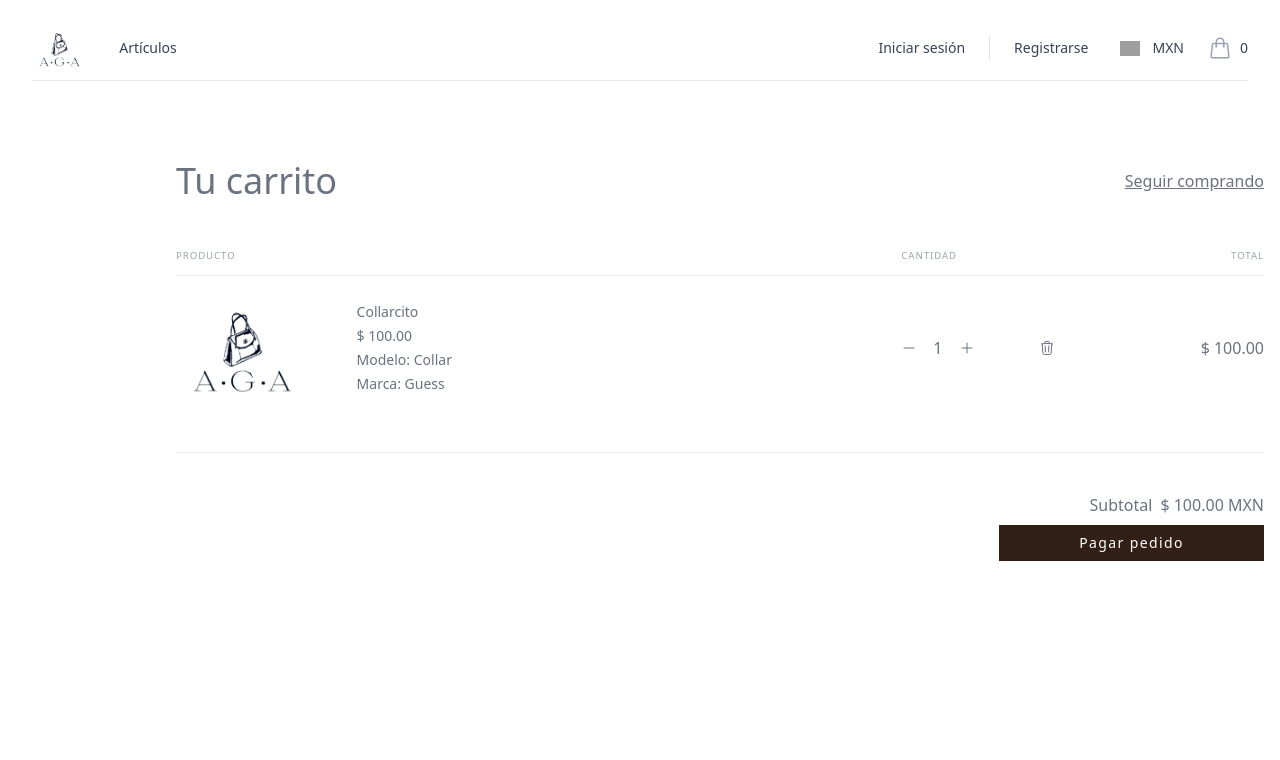
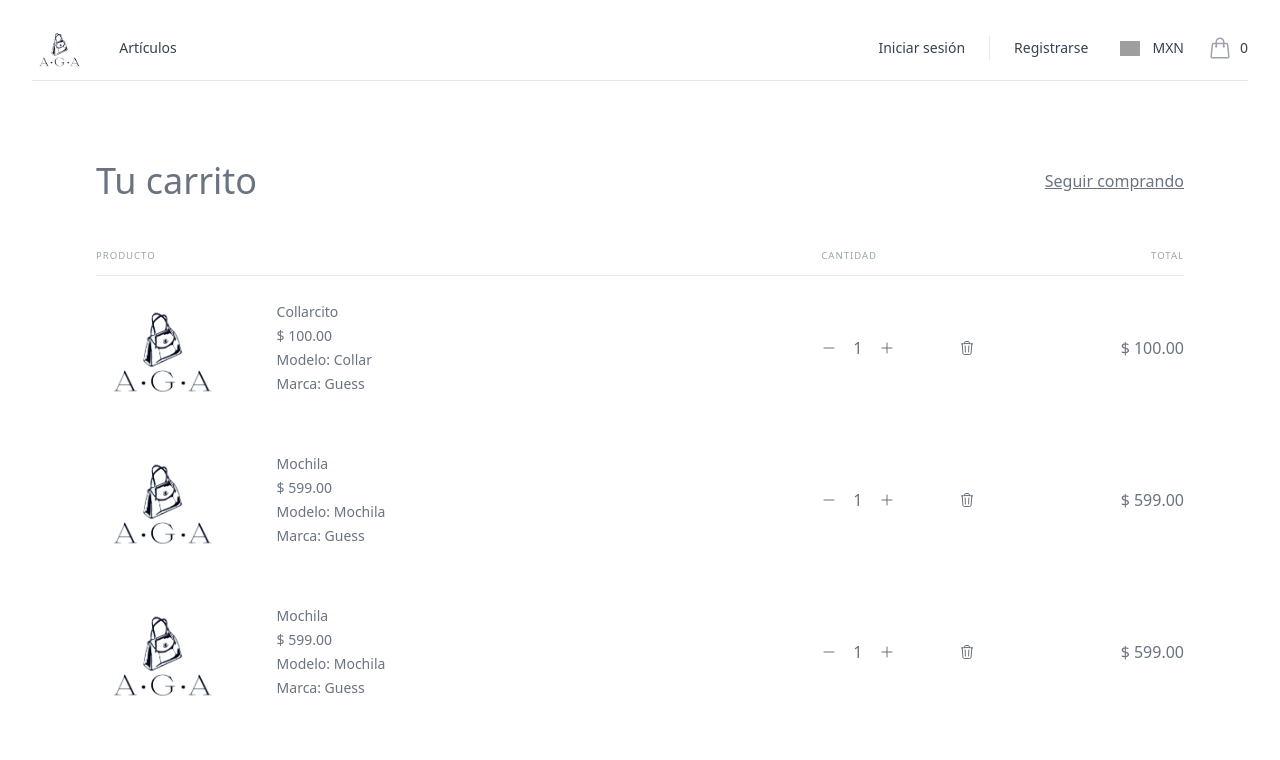
Before and after one commit to BrandonGomez09/AGA, a React (Vite) app: page /cart in a window 1280 px wide. Shown: the top 760 px of the page. Built offline with nearby package versions, Linux system fonts and the light colour scheme; grey boxes are pictures that could not be loaded.

Commit message:
logica del login

```diff
--- a/package.json
+++ b/package.json
@@ -13,6 +13,7 @@
     "@headlessui/react": "^1.7.17",
     "@heroicons/react": "^2.0.18",
     "@tailwindcss/forms": "^0.5.7",
+    "axios": "^1.6.2",
     "react": "^18.2.0",
     "react-dom": "^18.2.0",
     "react-router-dom": "^6.20.0"
--- a/src/components/Cart/Carrito.jsx
+++ b/src/components/Cart/Carrito.jsx
@@ -17,6 +17,51 @@ export default function Carrito() {
             precio: 100,
             marca: "Guess",
             modelo: "Collar",
+            foto: "aga.webp",
+            cantidad: 1,
+        },
+        {
+            id: 2,
+            nombre: "Mochila",
+            precio: 599,
+            marca: "Guess",
+            modelo: "Mochila",
+            foto: "aga.webp",
+            cantidad: 1,
+        },
+        {
+            id: 3,
+            nombre: "Mochila",
+            precio: 599,
+            marca: "Guess",
+            modelo: "Mochila",
+            foto: "aga.webp",
+            cantidad: 1,
+        },
+        {
+            id: 4,
+            nombre: "Mochila",
+            precio: 599,
+            marca: "Guess",
+            modelo: "Mochila",
+            foto: "aga.webp",
+            cantidad: 1,
+        },
+        {
+            id: 5,
+            nombre: "Mochila",
+            precio: 599,
+            marca: "Guess",
+            modelo: "Mochila",
+            foto: "aga.webp",
+            cantidad: 1,
+        },
+        {
+            id: 6,
+            nombre: "Mochila",
+            precio: 599,
+            marca: "Guess",
+            modelo: "Mochila",
             foto: "aga.webp",
             cantidad: 1,
         }
@@ -66,7 +111,7 @@ export default function Carrito() {
     };
 
     return (
-        <div className="flex justify-center p-8 w-full max-w-6xl flex-col lg:mx-36">
+        <div className="flex justify-center p-8 w-full max-w-6xl flex-col mx-auto">
             <div className='flex justify-between items-center w-full mt-12'>
                 <div>
                     <h3 className='text-4xl font-normal text-gray-500'>Tu carrito</h3>
@@ -79,8 +124,8 @@ export default function Carrito() {
                 <div className='w-2/3'>
                     <p className='tracking-widest'>Producto</p>
                 </div>
-                <div className='flex justify-between items-center w-1/3'>
-                    <p className='tracking-widest'>Cantidad</p>
+                <div className='flex justify-between items-center w-1/2 sm:w-1/3'>
+                    <p className='tracking-widest hidden md:block'>Cantidad</p>
                     <p className='tracking-widest'>Total</p>
                 </div>
             </div>
@@ -94,17 +139,17 @@ export default function Carrito() {
                         dataExample.map((data) => {
                             return (
                                 <div key={data.id} className='flex justify-between items-center mb-14 mt-6'>
-                                    <div className='flex justify-start items-center w-2/3'>
-                                        <img className='h-24 min-h-[6rem] w-auto' src={data.foto} alt="item" />
-                                        <div className='flex flex-col text-sm ml-12 space-y-1 text-gray-500'>
+                                    <div className='flex justify-start items-center md:w-2/3 w-1/2'>
+                                        <img className='h-24 min-h-[6rem] w-auto hidden sm:block' src={data.foto} alt="item" />
+                                        <div className='flex flex-col text-sm md:ml-12 space-y-1 text-gray-500'>
                                             <p>{data.nombre}</p>
                                             <p>$ {data.precio}.00</p>
                                             <p>Modelo: {data.modelo}</p>
                                             <p>Marca: {data.marca}</p>
                                         </div>
                                     </div>
-                                    <div className='flex justify-between items-center w-1/3 text-gray-500'>
-                                        <div className='flex items-center justify-around gap-x-4'>
+                                    <div className='flex justify-between items-center sm:w-1/3 w-1/2 text-gray-500'>
+                                        <div className='md:flex items-center justify-around gap-x-4 hidden '>
                                             <MinusIcon
                                                 onClick={() => handleDecrement(data.id)}
                                                 className='h-4 w-auto cursor-pointer' />
@@ -114,7 +159,7 @@ export default function Carrito() {
                                                 className='h-4 w-auto cursor-pointer' />
                                             <TrashIcon
                                                 onClick={() => handleRemove(data.id)}
-                                                className='ml-12 h-4 w-auto cursor-pointer' />
+                                                className='md:ml-12 h-4 w-auto cursor-pointer' />
                                         </div>
                                         <p>$ {data.precio}.00</p>
                                     </div>
--- a/src/components/Cart/ResumenOrden.jsx
+++ b/src/components/Cart/ResumenOrden.jsx
@@ -11,6 +11,11 @@ export default function ResumenOrden() {
         setCarrito(compra);
         console.log(carrito)
     },[]);
+
+    const handleDelete =()=>{
+        localStorage.removeItem("carrito");
+        localStorage.removeItem("total");
+    }
 
     if(carrito.length <= 0){
         return(
@@ -101,7 +106,7 @@ export default function ResumenOrden() {
 
 
                             <div className="mt-16 border-t border-gray-200 py-6 text-right">
-                                <a href="/" className="text-sm font-medium text-[#3f281c] hover:text-indigo-500">
+                                <a onClick={handleDelete} href="/" className="text-sm font-medium text-[#3f281c] hover:text-indigo-500">
                                     Continue Shopping
                                     <span aria-hidden="true"> &rarr;</span>
                                 </a>
--- a/src/components/Login/Formulario.jsx
+++ b/src/components/Login/Formulario.jsx
@@ -1,9 +1,58 @@
 import { ArrowLeftIcon } from '@heroicons/react/24/outline'
+import { XCircleIcon } from '@heroicons/react/20/solid'
+import { useState } from 'react'
 
 export default function Formulario() {
+
+    const [usuario, setUsuario] = useState({
+        correo: "",
+        nombre: "",
+        contra: "",
+    });
+    const [error, setError] = useState(false)
+
+
+    const validarCorreo = (correo) => {
+        const regexCorreo = /^[^\s@]+@[^\s@]+\.[^\s@]+$/;
+        return regexCorreo.test(correo);
+    };
+
+    const validarContraseña = (contraseña) => {
+        const regexContraseña = /^.{8,}$/;
+        return regexContraseña.test(contraseña);
+    };
+
+    const validarUsuario = (usuario) => {
+        const regexUsuario = /^[a-zA-Z0-9_]{4,}$/;
+        return regexUsuario.test(usuario);
+    };
+
+    const handleLogin = (e) => {
+        e.preventDefault();
+        if (
+            validarUsuario(usuario.nombre) &&
+            validarCorreo(usuario.correo) &&
+            validarContraseña(usuario.contra)
+        ) {
+            console.log("Usuario, correo y contraseña válidos");
+            console.log(usuario);
+        } else {
+            console.log("Usuario, correo o contraseña inválidos");
+            setError(true)
+        }
+    }
+
+    const handleChange = (event) => {
+        const { name, value } = event.target;
+        setUsuario((prevData) => ({
+            ...prevData,
+            [name]: value,
+        }));
+        setError(false)
+    };
+
     return (
         <>
-
             <div className="flex min-h-full h-screen flex-1 flex-col justify-center px-6 py-12 lg:px-8 bg-[#F9FAFB]">
                 <div className="sm:mx-auto sm:w-full sm:max-w-sm">
                     <div>
@@ -21,19 +70,20 @@ export default function Formulario() {
                     </h2>
                 </div>
 
-                <div className="mt-4 p-16 sm:mx-auto sm:w-full sm:max-w-lg  rounded-md bg-white border-[0.1px] shadow-lg">
-                    <form className="space-y-6" action="#" method="POST">
+                <div className="mt-4 p-16 sm:mx-auto sm:w-full sm:max-w-lg  rounded-md bg-white border-[0.1px] shadow-lg ">
+                    <form className="space-y-6" onSubmit={handleLogin}>
                         <div>
                             <label htmlFor="email" className="block text-sm font-medium leading-6 text-gray-900">
                                 Correo electrónico
                             </label>
                             <div className="mt-2">
                                 <input
-                                    id="email"
-                                    name="email"
+                                    id="correo"
+                                    name="correo"
                                     type="email"
-                                    autoComplete="email"
+                                    autoComplete="off"
                                     required
+                                    onChange={handleChange}
                                     className="block w-full rounded-md border-0 py-1.5 text-gray-900 shadow-sm ring-1 ring-inset ring-gray-300 placeholder:text-gray-400 focus:ring-2 focus:ring-inset focus:ring-gray-600 sm:text-sm sm:leading-6"
                                 />
                             </div>
@@ -45,11 +95,12 @@ export default function Formulario() {
                             </label>
                             <div className="mt-2">
                                 <input
-                                    id="user"
-                                    name="user"
+                                    id="nombre"
+                                    name="nombre"
                                     type="text"
-                                    autoComplete="user"
+                                    autoComplete="off"
                                     required
+                                    onChange={handleChange}
                                     className="block w-full rounded-md border-0 py-1.5 text-gray-900 shadow-sm ring-1 ring-inset ring-gray-300 placeholder:text-gray-400 focus:ring-2 focus:ring-inset focus:ring-gray-600 sm:text-sm sm:leading-6"
                                 />
                             </div>
@@ -67,11 +118,12 @@ export default function Formulario() {
                             </div>
                             <div className="mt-2">
                                 <input
-                                    id="password"
-                                    name="password"
+                                    id="contra"
+                                    name="contra"
                                     type="password"
-                                    autoComplete="current-password"
+                                    autoComplete="off"
                                     required
+                                    onChange={handleChange}
                                     className="block w-full rounded-md border-0 py-1.5 text-gray-900 shadow-sm ring-1 ring-inset ring-gray-300 placeholder:text-gray-400 focus:ring-2 focus:ring-inset focus:ring-gray-600 sm:text-sm sm:leading-6"
                                 />
                             </div>
@@ -86,14 +138,49 @@ export default function Formulario() {
                             </button>
                         </div>
                     </form>
+                    {error ? <ErrorMessage /> : <div className="rounded-md bg-white p-4 mt-2">
+                        <div className="flex">
+
+                            <div className="ml-3">
+                                <h3 className="text-sm font-medium text-white">Error al iniciar sesión</h3>
+                                <div className="mt-2 text-sm text-white">
+                                    <ul role="list" className="list-disc space-y-1 pl-5">
+                                        <li>Usuario o contraseña no válidos</li>
+                                    </ul>
+                                </div>
+                            </div>
+                        </div>
+                    </div>}
                 </div>
                 <p className="mt-10 text-center text-sm text-gray-500">
-                        ¿No tienes una cuenta?{'  '}
-                        <a href="/register" className="font-semibold leading-6 text-[#322017] hover:text-[#4a372d]">
-                            Registrate aquí
-                        </a>
-                    </p>
+                    ¿No tienes una cuenta?{'  '}
+                    <a href="/register" className="font-semibold leading-6 text-[#322017] hover:text-[#4a372d]">
+                        Registrate aquí
+                    </a>
+                </p>
             </div>
         </>
     )
 }
+
+
+
+function ErrorMessage() {
+    return (
+        <div className="rounded-md bg-red-50 p-4 mt-2">
+            <div className="flex">
+                <div className="flex-shrink-0">
+                    <XCircleIcon className="h-5 w-5 text-red-400" aria-hidden="true" />
+                </div>
+                <div className="ml-3">
+                    <h3 className="text-sm font-medium text-red-800">Error al iniciar sesión</h3>
+                    <div className="mt-2 text-sm text-red-700">
+                        <ul role="list" className="list-disc space-y-1 pl-5">
+                            <li>Usuario o contraseña no válidos</li>
+                        </ul>
+                    </div>
+                </div>
+            </div>
+        </div>
+    )
+}
--- /dev/null
+++ b/src/libs/axios.js
@@ -0,0 +1,13 @@
+import Axios from 'axios';
+
+const axios = Axios.create({
+    maxBodyLength: Infinity,
+    baseURL: import.meta.env.VITE_BACKEND_URL,
+    headers: {
+        'X-Requested-With': 'XMLHttpRequest',
+        'Content-Type': 'application/json'
+    },
+});
+
+
+export default axios;
```
Also changed, not shown: 2 other files (tests, documents, lock files or other folders).
